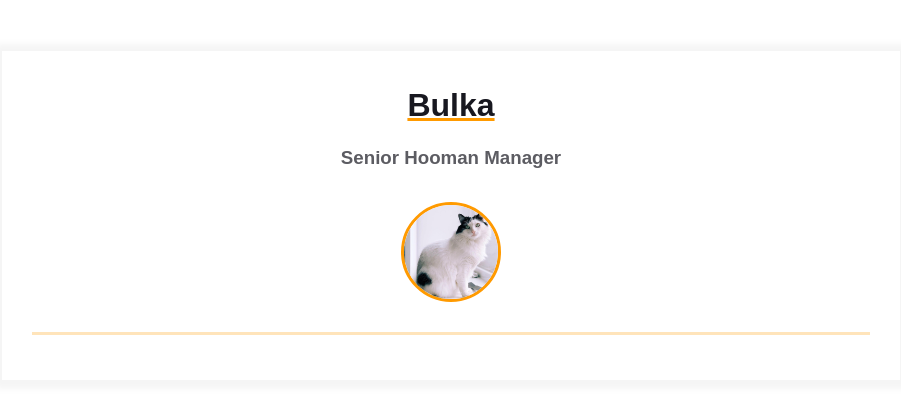
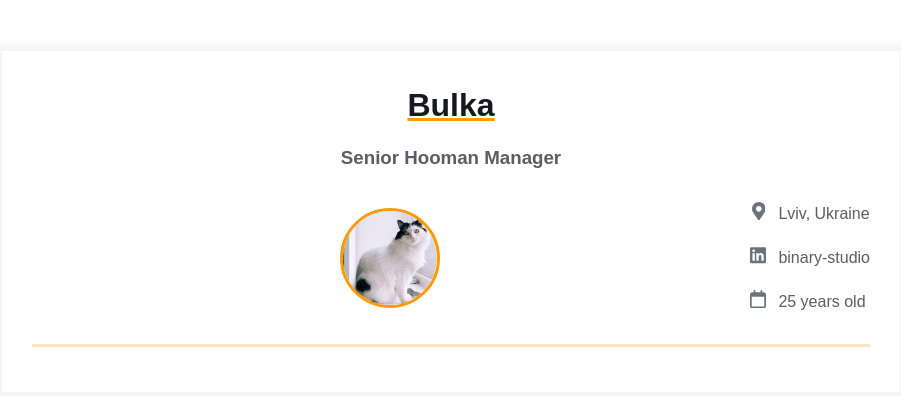
Before and after one commit to HaroldEnrique/homepage, a plain HTML site: page index.html in a window 1280 px wide. Shown: the whole page, without its empty margins (189-1090 px from the left). Drawn offline with Linux system fonts and the light colour scheme.

Commit message:
Adding items in head resume

```diff
--- a/index.html
+++ b/index.html
@@ -1,11 +1,13 @@
 <!DOCTYPE html>
 <html>
+
 <head>
   <meta charset="UTF-8" />
   <link rel="stylesheet" href="styles.css" />
   <meta name="viewport" content="width=device-width, initial-scale=1" />
   <title>Résumé</title>
 </head>
+
 <body>
 
   <main>
@@ -22,7 +24,48 @@
               <img class="contact-info__avatar" src="assets/avatar.jpg" alt="Avatar" />
             </div>
 
-                <div class="contact-info__block"></div>
+            <div class="contact-info__block">
+
+              <a href="" rel="author" class="contact-info__item">
+                <div class="contact-info__item-icon-wrapper">
+                  <svg class="contact-info__item-icon" xmlns="http://www.w3.org/2000/svg" viewBox="0 0 384 512">
+                    <path d="M172.268 501.67C26.97 291.031 0 269.413 0 192 0 85.961 85.961 0
+                          192 0s192 85.961 192 192c0 77.413-26.97 99.031-172.268 309.67-9.535
+                          13.774-29.93 13.773-39.464 0zM192 272c44.183 0 80-35.817
+                          80-80s-35.817-80-80-80-80 35.817-80 80 35.817 80 80 80z"></path>
+                  </svg>
+                </div>
+                <span>Lviv, Ukraine</span>
+              </a>
+
+              <a href="https://ua.linkedin.com/company/binary-studio_241166" rel="author" class="contact-info__item">
+                <div class="contact-info__item-icon-wrapper">
+                  <svg class="contact-info__item-icon" xmlns="http://www.w3.org/2000/svg" viewBox="0 0 448 512">
+                    <path d="M416 32H31.9C14.3 32 0 46.5 0 64.3v383.4C0 465.5 14.3 480 31.9
+                          480H416c17.6 0 32-14.5 32-32.3V64.3c0-17.8-14.4-32.3-32-32.3zM135.4
+                          416H69V202.2h66.5V416zm-33.2-243c-21.3 0-38.5-17.3-38.5-38.5S80.9
+                          96 102.2 96c21.2 0 38.5 17.3 38.5 38.5 0 21.3-17.2 38.5-38.5
+                          38.5zm282.1 243h-66.4V312c0-24.8-.5-56.7-34.5-56.7-34.6 0-39.9
+                          27-39.9 54.9V416h-66.4V202.2h63.7v29.2h.9c8.9-16.8 30.6-34.5
+                          62.9-34.5 67.2 0 79.7 44.3 79.7 101.9V416z"></path>
+                  </svg>
+                </div>
+                <span>binary-studio</span>
+              </a>
+
+              <a href="https://ua.linkedin.com/company/binary-studio_241166" rel="author" class="contact-info__item">
+                <div class="contact-info__item-icon-wrapper">
+                  <svg class="contact-info__item-icon" xmlns="http://www.w3.org/2000/svg" viewBox="0 0 448 512">
+                    <path
+                      d="M152 24c0-13.3-10.7-24-24-24s-24 10.7-24 24V64H64C28.7 64 0 92.7 0 128v16 48V448c0
+                      35.3 28.7 64 64 64H384c35.3 0 64-28.7 64-64V192 144 128c0-35.3-28.7-64-64-64H344V24c0-13.3-10.7-24-24-24s-24
+                      10.7-24 24V64H152V24zM48 192H400V448c0 8.8-7.2 16-16 16H64c-8.8 0-16-7.2-16-16V192z" />
+                  </svg>
+                </div>
+                <span>25 years old</span>
+              </a>
+
+            </div>
           </div>
         </div>
       </div>
@@ -30,4 +73,5 @@
   </main>
 
 </body>
+
 </html>
```
Lines whose indentation alone changed are shown as unchanged.
